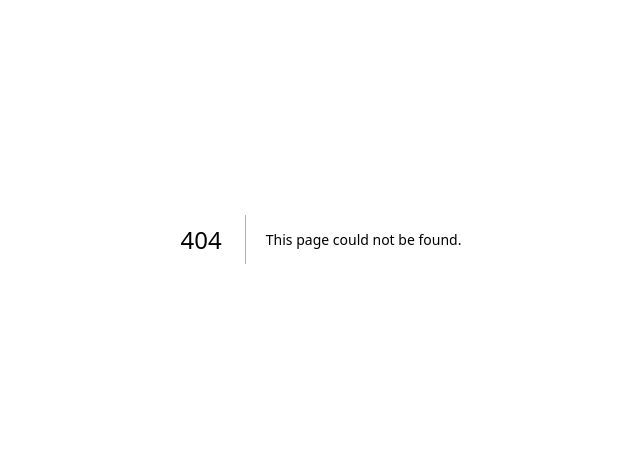
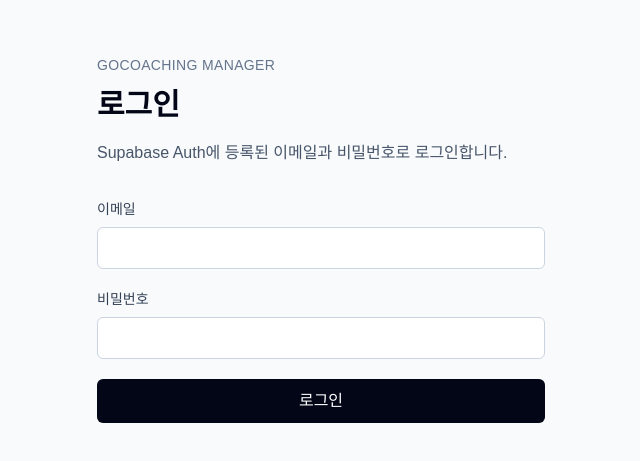
Before and after one commit to hl5zed/gocoaching-manager, a Next.js app: page /login in a window 1280 px wide. Before the commit this address had no page. Shown: the part 161-622 px from the top of the page, without its empty margins (319-959 px from the left). Built offline with nearby package versions, Linux system fonts and the light colour scheme.

Commit message:
Show profile on dashboard

```diff
--- /dev/null
+++ b/src/app/dashboard/page.tsx
@@ -0,0 +1,122 @@
+import { createSupabaseServerClient } from "@/lib/supabase/server";
+import { requireAuth } from "@/lib/auth/requireAuth";
+
+export const dynamic = "force-dynamic";
+
+type DashboardProfile = {
+  display_name: string | null;
+  email: string | null;
+  primary_role: string | null;
+  status: string | null;
+  preferred_language: string | null;
+  timezone: string | null;
+};
+
+function displayValue(value: string | null) {
+  return value && value.trim().length > 0 ? value : "-";
+}
+
+function getFriendlyProfileError(message: string) {
+  const lowerMessage = message.toLowerCase();
+
+  if (lowerMessage.includes("permission denied") || lowerMessage.includes("rls")) {
+    return "프로필 테이블을 읽을 권한이 없습니다. Supabase RLS 정책에서 로그인한 사용자가 자신의 profile을 읽을 수 있는지 확인해 주세요.";
+  }
+
+  if (lowerMessage.includes("does not exist")) {
+    return "profiles 테이블을 찾지 못했습니다. Supabase SQL migration이 적용되었는지 확인해 주세요.";
+  }
+
+  return `프로필 조회 중 오류가 발생했습니다: ${message}`;
+}
+
+export default async function DashboardPage() {
+  const { user } = await requireAuth();
+  const supabase = await createSupabaseServerClient();
+
+  const { data, error } = await supabase
+    .from("profiles")
+    .select(
+      "display_name, email, primary_role, status, preferred_language, timezone",
+    )
+    .eq("auth_user_id", user.id)
+    .maybeSingle();
+
+  const profile = data as DashboardProfile | null;
+
+  return (
+    <main className="min-h-screen bg-slate-50 px-6 py-10 text-slate-950">
+      <section className="mx-auto flex min-h-[calc(100vh-5rem)] w-full max-w-5xl flex-col justify-center">
+        <p className="text-sm font-medium uppercase tracking-wide text-slate-500">
+          Dashboard
+        </p>
+        <h1 className="mt-3 text-3xl font-semibold">
+          로그인 성공: GO Coaching Dashboard
+        </h1>
+        <p className="mt-4 text-slate-600">
+          현재 로그인한 Supabase Auth 사용자 ID:{" "}
+          <span className="font-mono text-sm text-slate-900">{user.id}</span>
+        </p>
+
+        <div className="mt-8 rounded-md border border-slate-200 bg-white p-6">
+          <h2 className="text-xl font-semibold">내 프로필</h2>
+
+          {error ? (
+            <p className="mt-4 rounded-md border border-red-200 bg-red-50 px-4 py-3 text-red-700">
+              {getFriendlyProfileError(error.message)}
+            </p>
+          ) : profile ? (
+            <dl className="mt-5 grid gap-4 sm:grid-cols-2">
+              <div>
+                <dt className="text-sm font-medium text-slate-500">
+                  Display name
+                </dt>
+                <dd className="mt-1 text-slate-950">
+                  {displayValue(profile.display_name)}
+                </dd>
+              </div>
+              <div>
+                <dt className="text-sm font-medium text-slate-500">Email</dt>
+                <dd className="mt-1 text-slate-950">
+                  {displayValue(profile.email)}
+                </dd>
+              </div>
+              <div>
+                <dt className="text-sm font-medium text-slate-500">
+                  Primary role
+                </dt>
+                <dd className="mt-1 text-slate-950">
+                  {displayValue(profile.primary_role)}
+                </dd>
+              </div>
+              <div>
+                <dt className="text-sm font-medium text-slate-500">Status</dt>
+                <dd className="mt-1 text-slate-950">
+                  {displayValue(profile.status)}
+                </dd>
+              </div>
+              <div>
+                <dt className="text-sm font-medium text-slate-500">
+                  Preferred language
+                </dt>
+                <dd className="mt-1 text-slate-950">
+                  {displayValue(profile.preferred_language)}
+                </dd>
+              </div>
+              <div>
+                <dt className="text-sm font-medium text-slate-500">Timezone</dt>
+                <dd className="mt-1 text-slate-950">
+                  {displayValue(profile.timezone)}
+                </dd>
+              </div>
+            </dl>
+          ) : (
+            <p className="mt-4 text-slate-600">
+              프로필이 아직 생성되지 않았습니다
+            </p>
+          )}
+        </div>
+      </section>
+    </main>
+  );
+}
--- /dev/null
+++ b/src/app/login/LoginForm.tsx
@@ -0,0 +1,107 @@
+"use client";
+
+import { FormEvent, useState } from "react";
+import { useRouter } from "next/navigation";
+import { createSupabaseBrowserClient } from "@/lib/supabase/client";
+
+function getFriendlyLoginError(message: string) {
+  const lowerMessage = message.toLowerCase();
+
+  if (lowerMessage.includes("invalid login credentials")) {
+    return "이메일 또는 비밀번호가 올바르지 않습니다. 다시 확인해 주세요.";
+  }
+
+  if (lowerMessage.includes("email not confirmed")) {
+    return "이메일 인증이 아직 완료되지 않았습니다. 가입할 때 받은 인증 메일을 확인해 주세요.";
+  }
+
+  if (lowerMessage.includes("failed to fetch")) {
+    return "Supabase 서버에 연결하지 못했습니다. 인터넷 연결과 Supabase 환경변수를 확인해 주세요.";
+  }
+
+  return `로그인 중 오류가 발생했습니다: ${message}`;
+}
+
+export function LoginForm() {
+  const router = useRouter();
+  const [email, setEmail] = useState("");
+  const [password, setPassword] = useState("");
+  const [errorMessage, setErrorMessage] = useState<string | null>(null);
+  const [isSubmitting, setIsSubmitting] = useState(false);
+
+  async function handleSubmit(event: FormEvent<HTMLFormElement>) {
+    event.preventDefault();
+    setErrorMessage(null);
+    setIsSubmitting(true);
+
+    const supabase = createSupabaseBrowserClient();
+    const { error } = await supabase.auth.signInWithPassword({
+      email,
+      password,
+    });
+
+    setIsSubmitting(false);
+
+    if (error) {
+      setErrorMessage(getFriendlyLoginError(error.message));
+      return;
+    }
+
+    router.push("/dashboard");
+    router.refresh();
+  }
+
+  return (
+    <form className="mt-8 space-y-5" onSubmit={handleSubmit}>
+      <div>
+        <label
+          className="block text-sm font-medium text-slate-700"
+          htmlFor="email"
+        >
+          이메일
+        </label>
+        <input
+          autoComplete="email"
+          className="mt-2 w-full rounded-md border border-slate-300 bg-white px-3 py-2 text-slate-950 outline-none focus:border-slate-700"
+          id="email"
+          onChange={(event) => setEmail(event.target.value)}
+          required
+          type="email"
+          value={email}
+        />
+      </div>
+
+      <div>
+        <label
+          className="block text-sm font-medium text-slate-700"
+          htmlFor="password"
+        >
+          비밀번호
+        </label>
+        <input
+          autoComplete="current-password"
+          className="mt-2 w-full rounded-md border border-slate-300 bg-white px-3 py-2 text-slate-950 outline-none focus:border-slate-700"
+          id="password"
+          onChange={(event) => setPassword(event.target.value)}
+          required
+          type="password"
+          value={password}
+        />
+      </div>
+
+      {errorMessage && (
+        <div className="rounded-md border border-red-200 bg-red-50 px-4 py-3 text-sm text-red-700">
+          {errorMessage}
+        </div>
+      )}
+
+      <button
+        className="w-full rounded-md bg-slate-950 px-4 py-2.5 font-medium text-white disabled:cursor-not-allowed disabled:bg-slate-400"
+        disabled={isSubmitting}
+        type="submit"
+      >
+        {isSubmitting ? "로그인 중..." : "로그인"}
+      </button>
+    </form>
+  );
+}
--- /dev/null
+++ b/src/app/login/page.tsx
@@ -0,0 +1,18 @@
+import { LoginForm } from "./LoginForm";
+
+export default function LoginPage() {
+  return (
+    <main className="min-h-screen bg-slate-50 px-6 py-10 text-slate-950">
+      <section className="mx-auto flex min-h-[calc(100vh-5rem)] w-full max-w-md flex-col justify-center">
+        <p className="text-sm font-medium uppercase tracking-wide text-slate-500">
+          GoCoaching Manager
+        </p>
+        <h1 className="mt-3 text-3xl font-semibold">로그인</h1>
+        <p className="mt-4 leading-7 text-slate-600">
+          Supabase Auth에 등록된 이메일과 비밀번호로 로그인합니다.
+        </p>
+        <LoginForm />
+      </section>
+    </main>
+  );
+}
--- /dev/null
+++ b/src/lib/supabase/client.ts
@@ -0,0 +1,9 @@
+import { createBrowserClient } from "@supabase/ssr";
+import type { Database } from "@/types/database";
+
+export function createSupabaseBrowserClient() {
+  return createBrowserClient<Database>(
+    process.env.NEXT_PUBLIC_SUPABASE_URL ?? "",
+    process.env.NEXT_PUBLIC_SUPABASE_ANON_KEY ?? "",
+  );
+}
```
Also changed, not shown: 1 other file (tests, documents, lock files or other folders).
